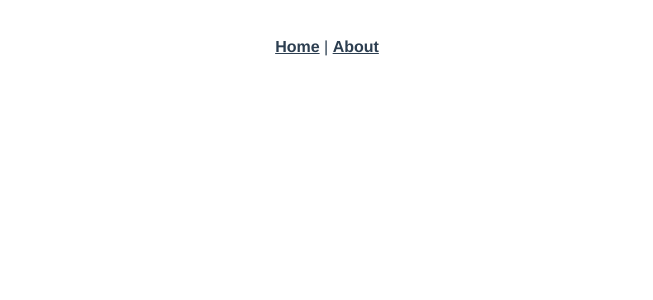
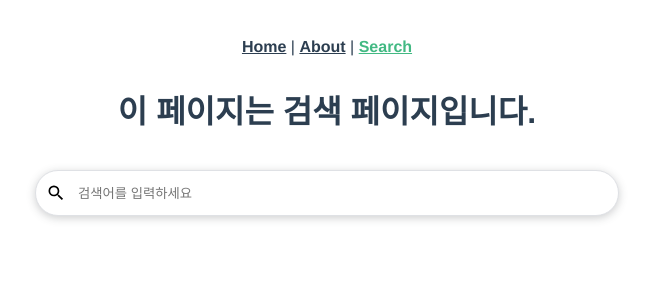
Before and after one commit to sunggyu-jeong/news-scraper, a Vue app: page /search in a window 1280 px wide. Before the commit this address had no page. Shown: the top 300 px of the page, without its empty margins (313-966 px from the left). Built offline with nearby package versions, Linux system fonts and the light colour scheme.

Commit message:
feat(views): create SearchView component with search functionality

```diff
--- a/src/renderer/components/App.vue
+++ b/src/renderer/components/App.vue
@@ -1,7 +1,7 @@
 <template>
   <nav>
-    <router-link to="/">Home</router-link> |
-    <router-link to="/about">About</router-link>
+    <router-link to="/">Home</router-link> | <router-link to="/about">About</router-link> |
+    <router-link to="/search">Search</router-link>
   </nav>
   <router-view />
 </template>
--- a/src/renderer/router/index.js
+++ b/src/renderer/router/index.js
@@ -1,5 +1,6 @@
 import { createRouter, createWebHistory } from "vue-router";
 import HomeView from "../views/HomeView.vue";
+import SearchView from "../views/SearchView.vue";
 
 const routes = [
   {
@@ -10,10 +11,12 @@ const routes = [
   {
     path: "/about",
     name: "about",
-    // route level code-splitting
-    // this generates a separate chunk (about.[hash].js) for this route
-    // which is lazy-loaded when the route is visited.
     component: () => import(/* webpackChunkName: "about" */ "../views/AboutView.vue"),
+  },
+  {
+    path: "/search",
+    name: "search",
+    component: SearchView,
   },
 ];
 
--- /dev/null
+++ b/src/renderer/views/SearchView.vue
@@ -0,0 +1,106 @@
+<!-- eslint-disable max-len -->
+<template>
+  <div class="search">
+    <h1 class="title">이 페이지는 검색 페이지입니다.</h1>
+    <div class="search-form">
+      <svg
+        class="search-icon"
+        focusable="false"
+        xmlns="http://www.w3.org/2000/svg"
+        viewBox="0 0 24 24"
+      >
+        <path
+          d="M15.5 14h-.79l-.28-.27A6.471 6.471 0 0 0 16 9.5 6.5 6.5 0 1 0 9.5 16c1.61 0 3.09-.59 4.23-1.57l.27.28v.79l5 4.99L20.49 19l-4.99-5zm-6 0C7.01 14 5 11.99 5 9.5S7.01 5 9.5 5 14 7.01 14 9.5 11.99 14 9.5 14z"
+        ></path>
+      </svg>
+      <input
+        type="text"
+        class="search-input"
+        v-model="searchQuery"
+        aria-label="search-input"
+        placeholder="검색어를 입력하세요"
+        @keypress.enter="handleSearch"
+      />
+    </div>
+  </div>
+</template>
+
+<script>
+import { ref } from "vue";
+import axios from "axios";
+
+export default {
+  name: "SearchBar",
+  setup() {
+    const searchQuery = ref("");
+
+    const handleSearch = async () => {
+      try {
+        const response = await axios.get("http://localhost:3000/search", {
+          params: {
+            query: searchQuery.value,
+          },
+        });
+        console.log(">>>>>>>>>>>>>>> ", response);
+      } catch (error) {
+        console.error(error);
+      }
+    };
+
+    return {
+      searchQuery,
+      handleSearch,
+    };
+  },
+};
+</script>
+
+<style lang="scss" scoped>
+.search {
+  text-align: center;
+  display: flex;
+  justify-content: center;
+  flex-direction: column;
+  height: 100%;
+  .title {
+    margin: 0;
+    width: 100%;
+  }
+
+  .search-form {
+    display: flex;
+    z-index: 3;
+    position: relative;
+    min-height: 44px;
+    background: #fff;
+    border: 1px solid #dfe1e5;
+    box-shadow: 0px 2px 8px 0px rgba(60, 64, 67, 0.25);
+    border-radius: 24px;
+    margin: 0 auto;
+    width: 50%;
+    min-width: 358px;
+    max-width: 582px;
+    margin-top: 38px;
+    align-items: center;
+    .search-input {
+      height: 40px;
+      width: auto;
+      max-width: 1300px;
+      border: none;
+      display: flex;
+      justify-content: center;
+      margin-right: 14px;
+    }
+    .search-input:focus {
+      outline: none;
+    }
+    .search-icon {
+      margin: 10px;
+      width: 20px;
+      height: 20px;
+      fill: #000;
+      align-items: center;
+    }
+  }
+}
+</style>
```
Also changed, not shown: server.js (+20 -8 lines).
